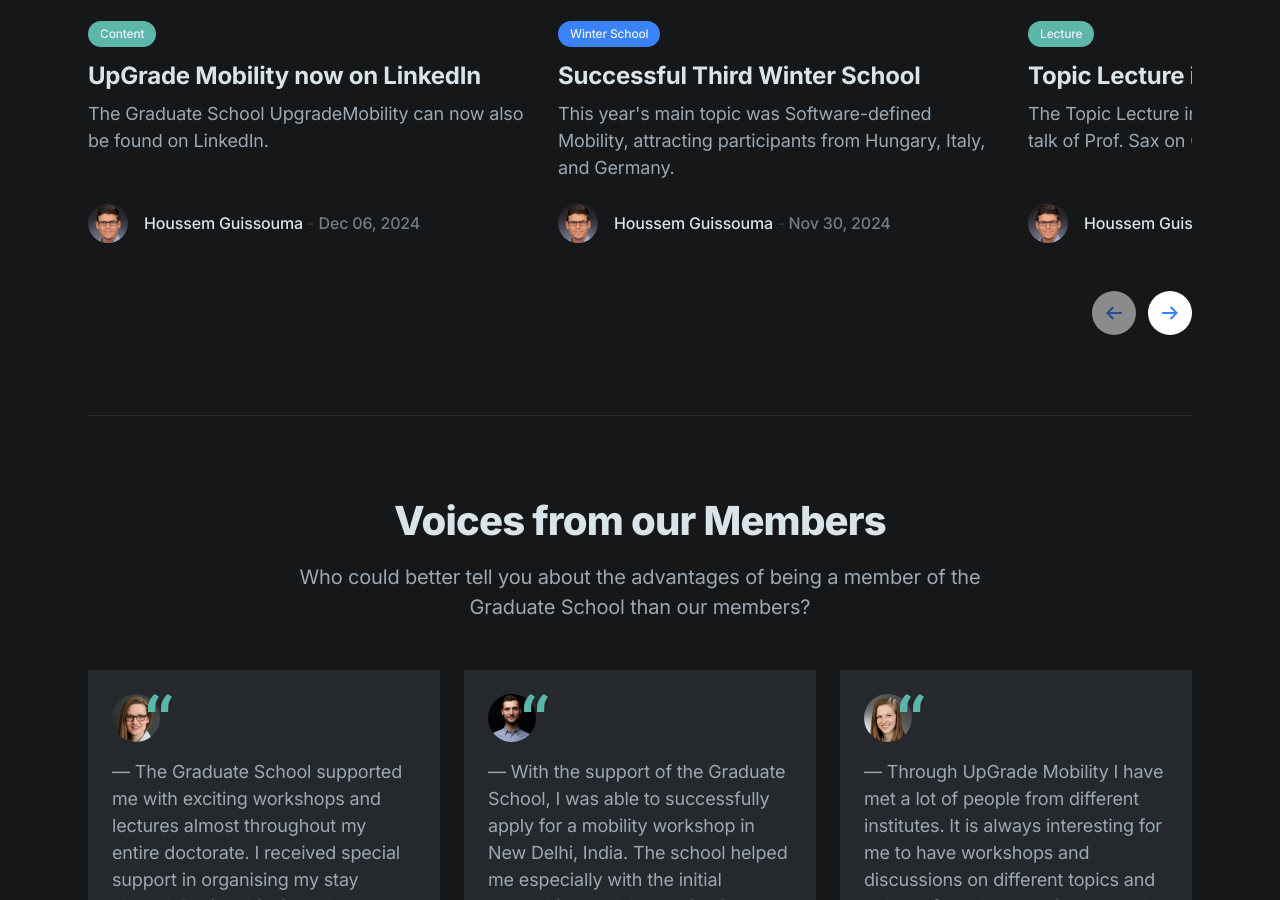
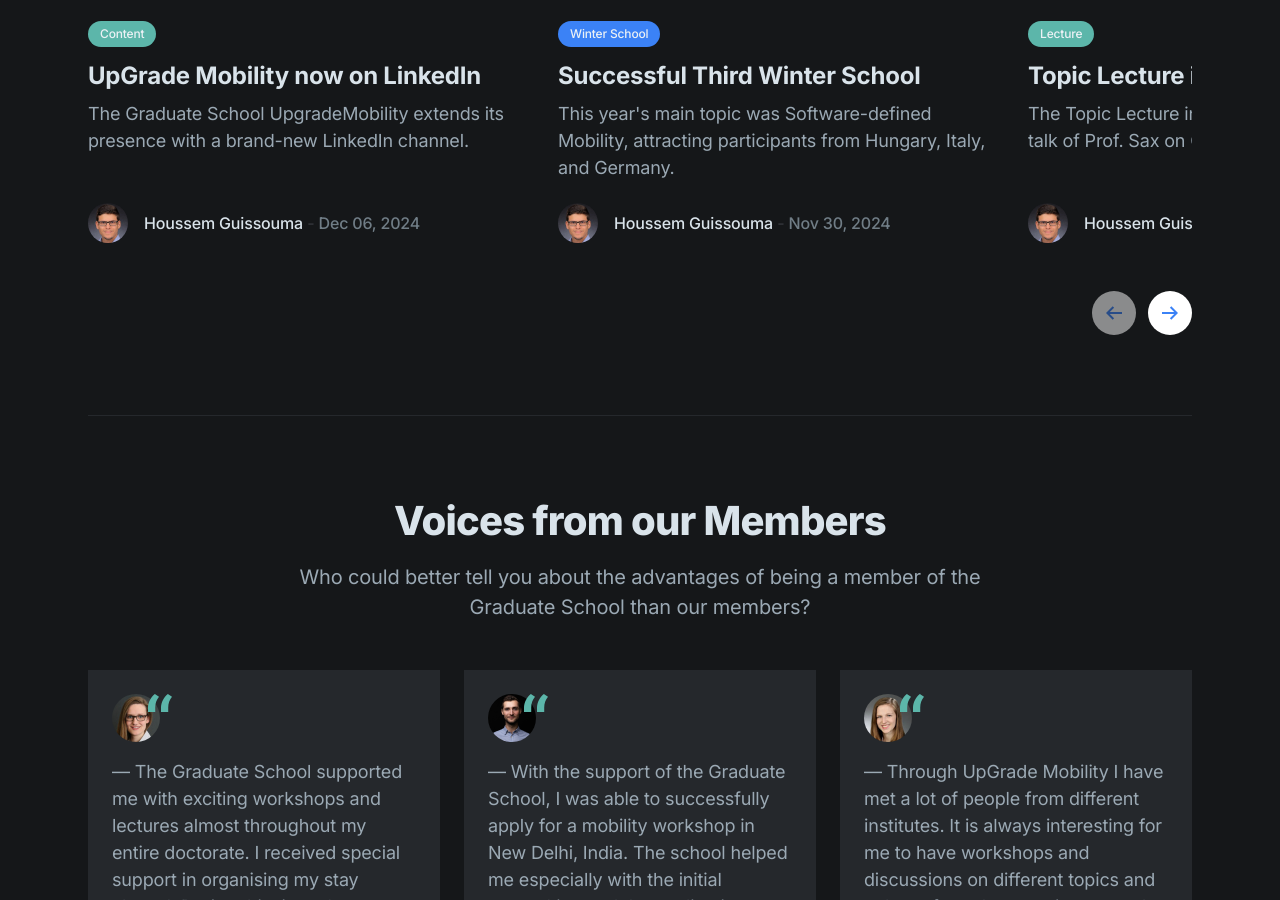
Before and after one commit to upgrademobility/ugm_website, a website: page index.html in a window 1280 px wide. Shown: the part 4783-5683 px from the top of the page. Drawn offline with Linux system fonts and the light colour scheme.

Commit message:
Formulation

```diff
--- a/index.html
+++ b/index.html
@@ -1095,7 +1095,7 @@
                         </h3>
                       </header>
                       <p class="text-lg text-gray-400 grow">
-                        The Graduate School UpgradeMobility can now also be found on LinkedIn.
+                        The Graduate School UpgradeMobility extends its presence with a brand-new LinkedIn channel.
                       </p>
                       <footer class="flex items-center mt-4">
                         <a target="_blank" rel="noopener noreferrer">
```
Also changed, not shown: news/2024-12-06.html (+1 -1 lines).
